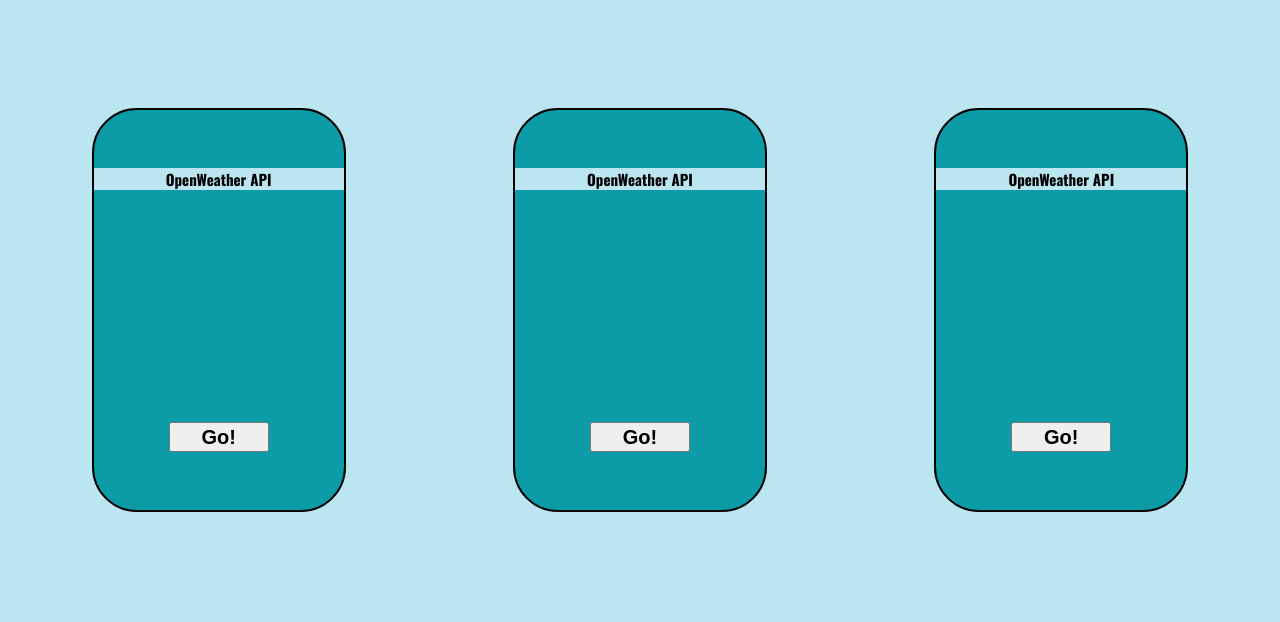
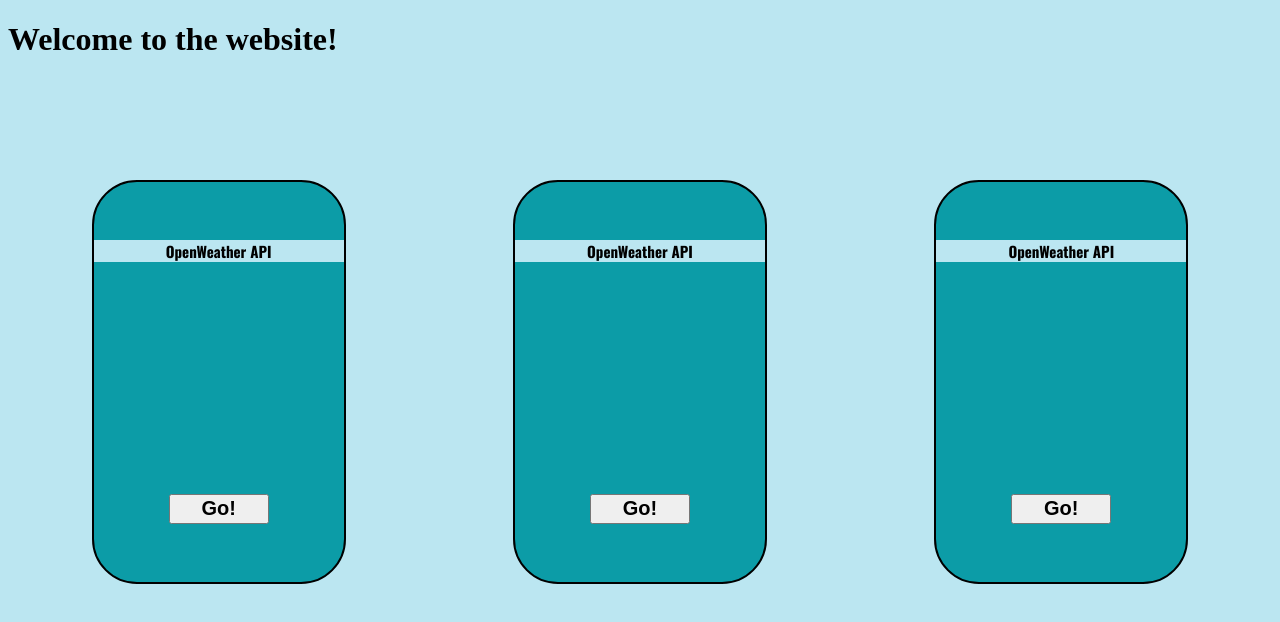
Before and after one commit to uliaak/cards_weather_js, a plain HTML site: page coursework_JS_advanced/index.html in a window 1280 px wide. Drawn offline with nearby package versions, Linux system fonts and the light colour scheme.

Commit message:
added header

```diff
--- a/coursework_JS_advanced/index.html
+++ b/coursework_JS_advanced/index.html
@@ -11,6 +11,7 @@
     <link rel="stylesheet" href="style.css">
 </head>
 <body>
+    <h1>Welcome to the website!</h1>
     <div class="container">
 
         <div class="city-card">
```
